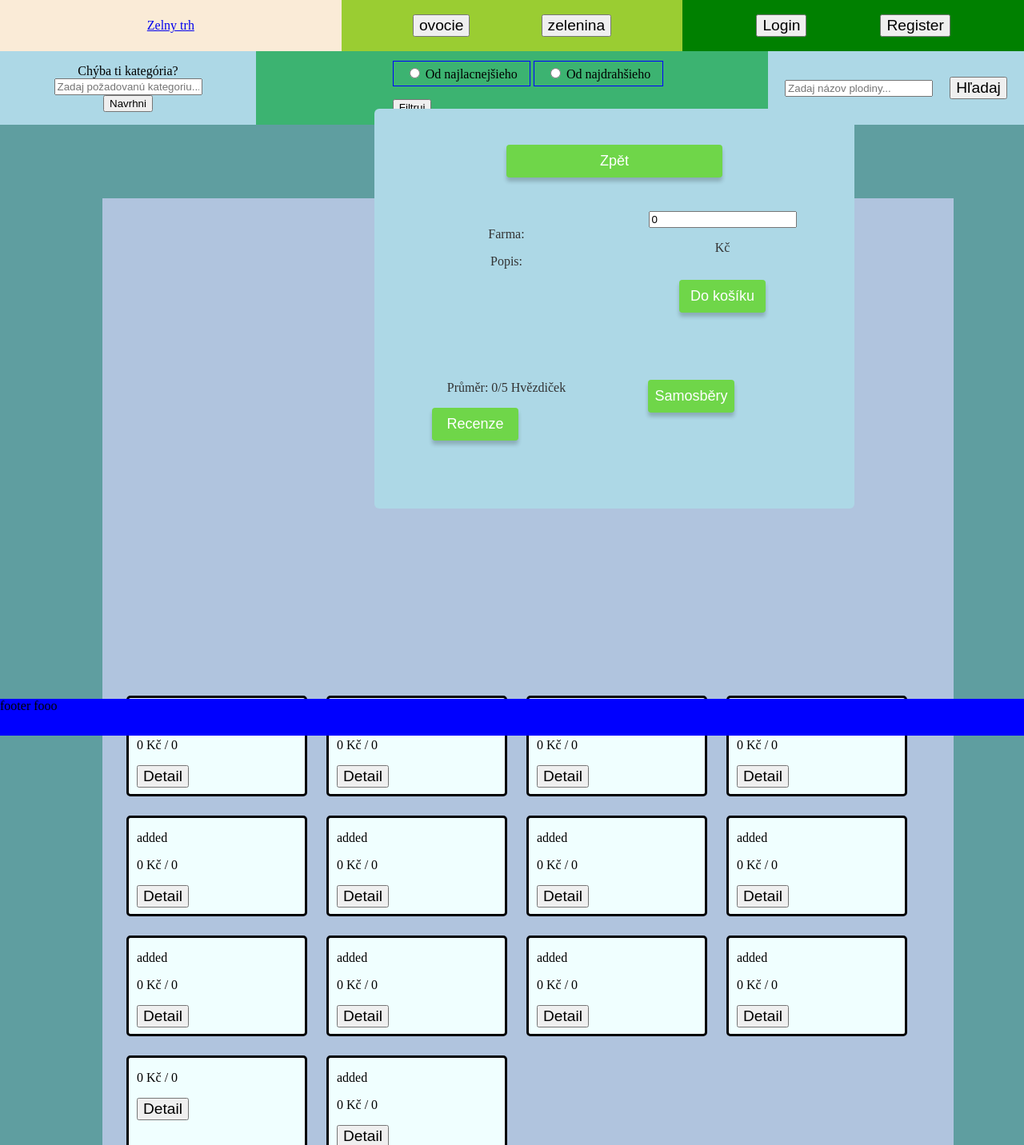
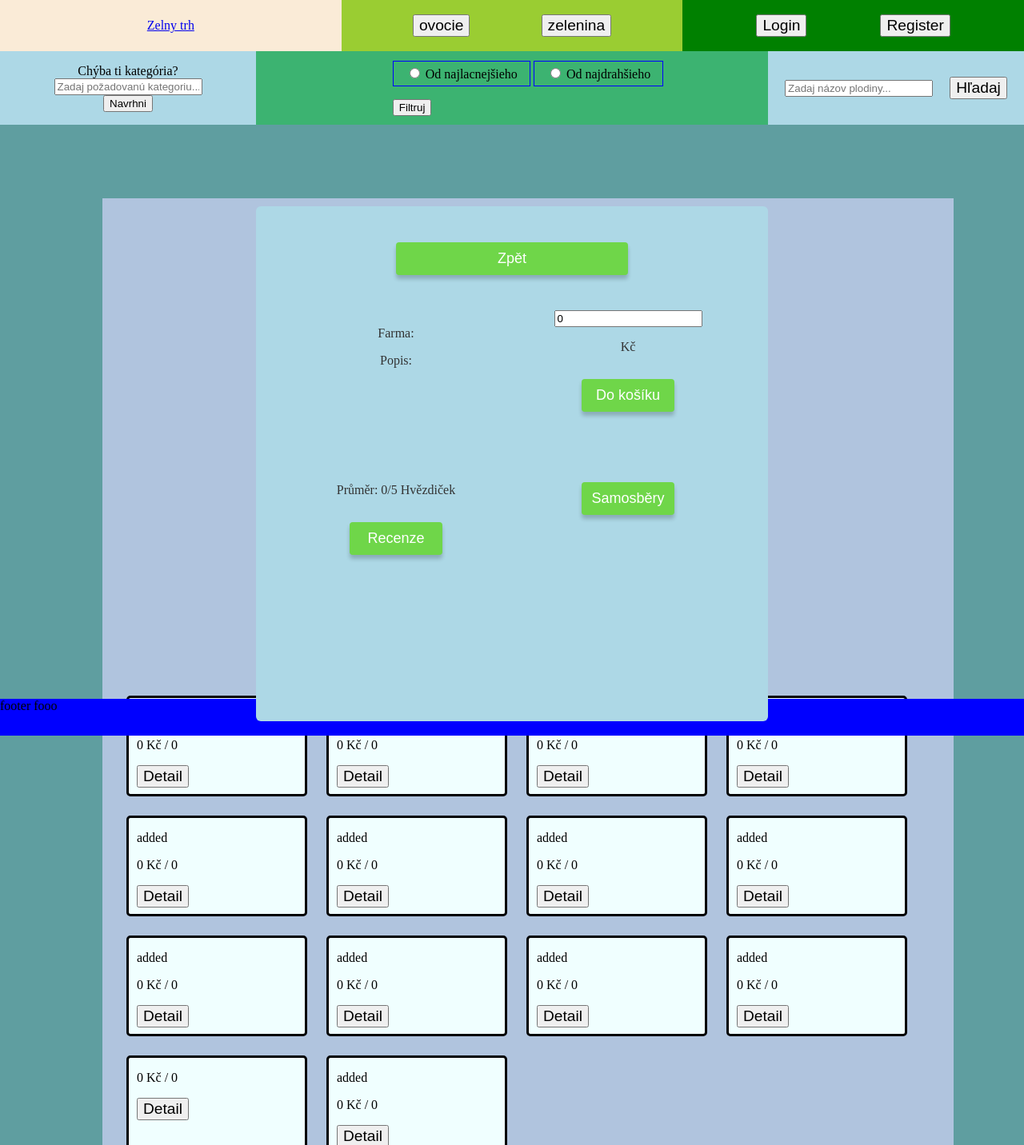
Before and after one commit to mathew35/Website-IIS_ITU-Zelny_trh, a PHP site: page /index3.php?detail=2 in a window 1280 px wide; the page is wider, and only the part inside the window is pictured. Shown: that part at 80% size. Run offline with PHP 8.4, Linux system fonts and the light colour scheme; data that the repository does not hold is empty.

Commit message:
scroll hodnoceni

```diff
--- a/buyproduct.php
+++ b/buyproduct.php
@@ -5,10 +5,6 @@
         $db = new AccountService();
         $user = $_SESSION['user'];
         $cid = $_SESSION['cartid'];
-
-        // $getcid = $db->get("SHOPPING_CART", "CARTID", "USER='" . $user . "'");
-        // $cid = $getcid->fetch();
-        // $cid[0]
 
         $basketin = $db->get("CART_CROP", "AMOUNT", "CROPID='" . $pid . "' AND CARTID='" . $cid . "'");
 
--- a/productdetail.php
+++ b/productdetail.php
@@ -134,7 +134,6 @@ $product = new ProductDetail($_GET['detail']);
 	<title>Product </title>
 	<link rel="stylesheet" href="productstyle.css">
 </head>
-<table>
     <div class="detail-container">
         <div class="detail">
             <a href="index3.php"><button id="myBtn" class="back">Zpět</button></a>
@@ -181,7 +180,6 @@ $product = new ProductDetail($_GET['detail']);
 
 		</div>
     </div>
-</table>
 <script>
 let harvest = document.getElementById("detail-harvest");
 let review = document.getElementById("detail-review");
--- a/productstyle.css
+++ b/productstyle.css
@@ -1,7 +1,7 @@
 .detail-container{
 	background-color: transparent;
 	width: 100%;
-	height: 30vh;
+	height: 100vh;
 	display: flex;
 	align-items: top;
 	justify-content: top;
@@ -18,52 +18,53 @@
 	font-weight: 500;
 	border-radius: 30px;
 	box-sizing: border-box;
-	display: block
 }
 
 .detail-harvest{
-	width: 600px;
-	height: 500px;
+	margin: 0% 30% 20% 10%;
+	width: 50%;
+	height: 70%;
 	background-color:#add8e6;
 	border-radius: 6px;
-	position: absolute; z-index: 3;
-	margin: 0 auto;
+	position: absolute; z-index: 2;
 	text-align: center;
-	padding: 30px 30px 30px;
+	padding: 30px;
 	color: #333;
 	visibility: hidden;
+	display: block;
 	box-sizing: border-box;
-	display: block
+	overflow: auto;
 }
 
 .detail-review{
-	width: 600px;
-	height: 500px;
+	margin: 0% 30% 20% 10%;
+	width: 50%;
+	height: 70%;
 	background-color:#add8e6;
 	border-radius: 6px;
-	position: absolute; z-index: 3;
-	margin: 0 auto;
+	position: absolute; z-index: 2;
 	text-align: center;
-	padding: 30px 30px 30px;
+	padding: 30px;
 	color: #333;
 	visibility: hidden;
+	display: block;
 	box-sizing: border-box;
-	display: block
+	overflow: auto;
 }
 
-
 .detail{
-	width: 600px;
-	height: 500px;
+	margin: 0% 30% 20% 10%;
+	width: 50%;
+	height: 70%;
 	background-color:#add8e6;
 	border-radius: 6px;
-	position: absolute; z-index: 3;
-	margin: 5px;
+	position: absolute; z-index: 1;
 	text-align: center;
-	padding: 30px 30px 30px;
+	padding: 30px;
 	color: #333;
+	display: block;
 	box-sizing: border-box;
-	display: block
+	overflow: auto;
 }
 
 .detail-column {
@@ -154,8 +155,3 @@
 	align-items: center;
   	bottom: 0;
 }
-
-.back button{
-	background: #999999;
-	font-size: 10px;
-}
```
